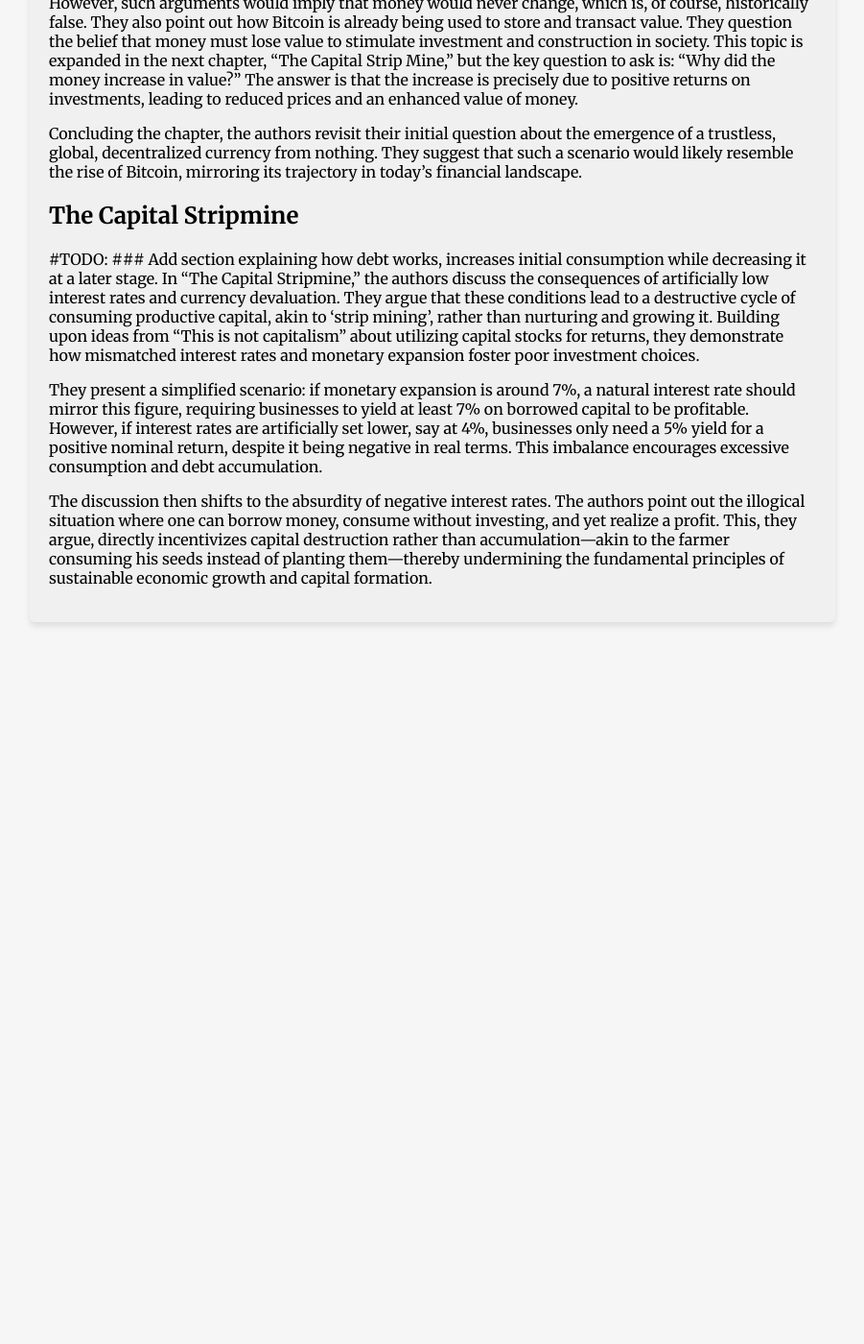
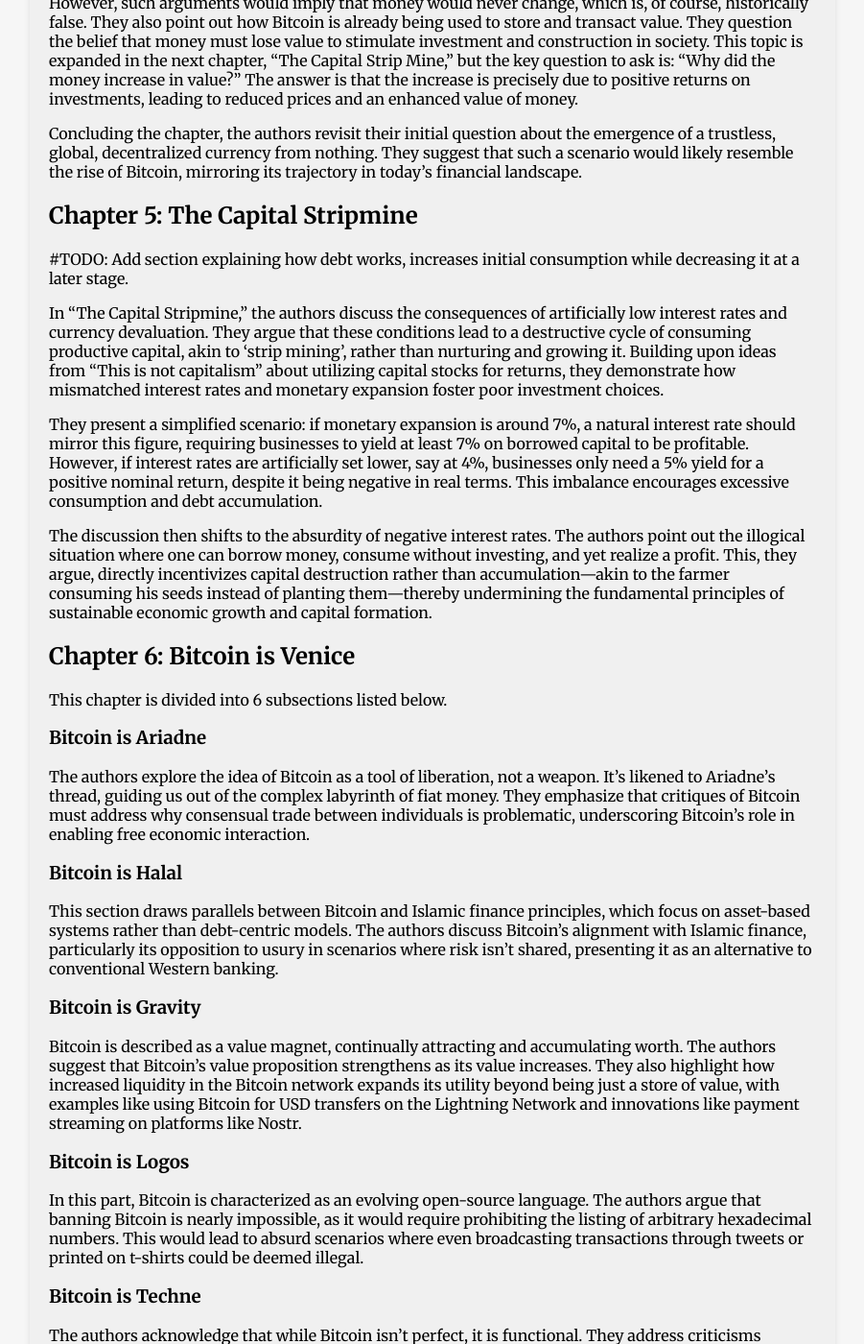
Before and after one commit to Kortelange/webpage, a Jekyll site: the page built from _books/bitcoin_is_venice.md, in a window 1280 px wide and 1400 px high, scrolled down 2816 px. Shown: the whole window at 96% size, without its empty margins (189-1090 px from the left). Built offline with Jekyll 4.4.1, drawn with Linux system fonts in a browser that asks for light colours; before the commit the page ends 3472 px from its top, so only the background shows below that; some of the changed text lies outside the part shown.

Commit message:
Add chapter 'BTC is Venice' to BTC is Venice.

```diff
--- a/_books/bitcoin_is_venice.md
+++ b/_books/bitcoin_is_venice.md
@@ -52,10 +52,35 @@ The chapter also confronts common economic arguments against Bitcoin being legit
 
 Concluding the chapter, the authors revisit their initial question about the emergence of a trustless, global, decentralized currency from nothing. They suggest that such a scenario would likely resemble the rise of Bitcoin, mirroring its trajectory in today’s financial landscape.
 
-## The Capital Stripmine
-#TODO: ### Add section explaining how debt works, increases initial consumption while decreasing it at a later stage.
+## Chapter 5: The Capital Stripmine
+#TODO: Add section explaining how debt works, increases initial consumption while decreasing it at a later stage.
+
 In "The Capital Stripmine," the authors discuss the consequences of artificially low interest rates and currency devaluation. They argue that these conditions lead to a destructive cycle of consuming productive capital, akin to 'strip mining', rather than nurturing and growing it. Building upon ideas from "This is not capitalism" about utilizing capital stocks for returns, they demonstrate how mismatched interest rates and monetary expansion foster poor investment choices.
 
 They present a simplified scenario: if monetary expansion is around 7%, a natural interest rate should mirror this figure, requiring businesses to yield at least 7% on borrowed capital to be profitable. However, if interest rates are artificially set lower, say at 4%, businesses only need a 5% yield for a positive nominal return, despite it being negative in real terms. This imbalance encourages excessive consumption and debt accumulation.
 
 The discussion then shifts to the absurdity of negative interest rates. The authors point out the illogical situation where one can borrow money, consume without investing, and yet realize a profit. This, they argue, directly incentivizes capital destruction rather than accumulation—akin to the farmer consuming his seeds instead of planting them—thereby undermining the fundamental principles of sustainable economic growth and capital formation.
+
+## Chapter 6: Bitcoin is Venice
+This chapter is divided into 6 subsections listed below.
+
+### Bitcoin is Ariadne
+The authors explore the idea of Bitcoin as a tool of liberation, not a weapon. It's likened to Ariadne's thread, guiding us out of the complex labyrinth of fiat money. They emphasize that critiques of Bitcoin must address why consensual trade between individuals is problematic, underscoring Bitcoin's role in enabling free economic interaction.
+
+### Bitcoin is Halal
+This section draws parallels between Bitcoin and Islamic finance principles, which focus on asset-based systems rather than debt-centric models. The authors discuss Bitcoin's alignment with Islamic finance, particularly its opposition to usury in scenarios where risk isn't shared, presenting it as an alternative to conventional Western banking.
+
+### Bitcoin is Gravity
+Bitcoin is described as a value magnet, continually attracting and accumulating worth. The authors suggest that Bitcoin's value proposition strengthens as its value increases. They also highlight how increased liquidity in the Bitcoin network expands its utility beyond being just a store of value, with examples like using Bitcoin for USD transfers on the Lightning Network and innovations like payment streaming on platforms like Nostr.
+
+### Bitcoin is Logos
+In this part, Bitcoin is characterized as an evolving open-source language. The authors argue that banning Bitcoin is nearly impossible, as it would require prohibiting the listing of arbitrary hexadecimal numbers. This would lead to absurd scenarios where even broadcasting transactions through tweets or printed on t-shirts could be deemed illegal.
+
+### Bitcoin is Techne
+The authors acknowledge that while Bitcoin isn't perfect, it is functional. They address criticisms regarding its design and supposed inefficiencies, arguing that in the real world, trade-offs are inevitable. The key point is that Bitcoin works, a crucial aspect for any practical form of money.
+
+### Bitcoin is Venice
+Bitcoin is compared to Renaissance Venice, a symbol of the transition from feudalism to an era of capital formation and trade. The authors propose that Bitcoin could herald a return to a period of capital accumulation, moving away from the current trend of capital destruction.
+
+### Bitcoin is
+The chapter concludes with a simple yet profound statement: Regardless of individual opinions, Bitcoin exists as a significant and influential entity in the modern financial landscape.
```
